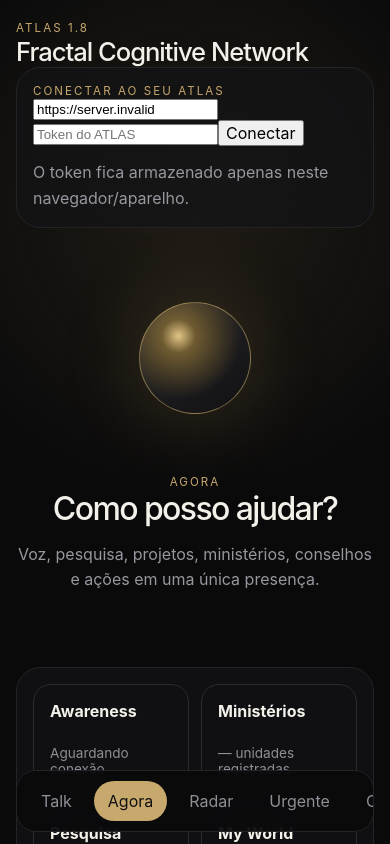
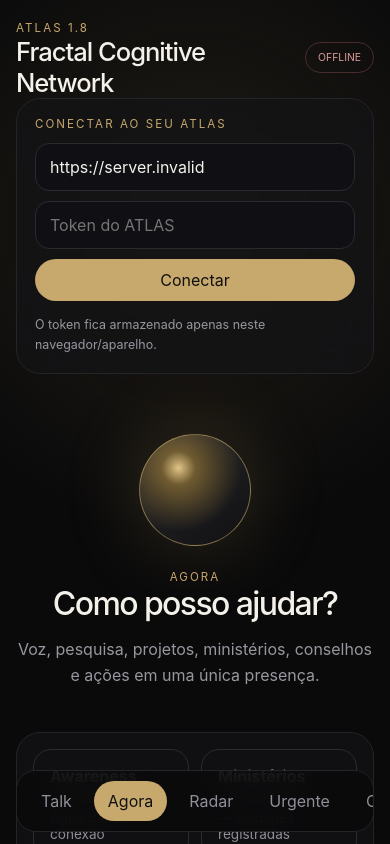
Before and after one commit to GabrielJaccoud/ATLAS, a React (Vite) app in the folder apps/mobile/: page / in a window 390 px wide. Shown: the top 844 px of the page. Built offline with nearby package versions, Linux system fonts and the light colour scheme; no server answers.

Commit message:
Polish connected ATLAS Mobile interface

```diff
--- a/apps/mobile/src/styles.css
+++ b/apps/mobile/src/styles.css
@@ -6,25 +6,36 @@
 }
 * { box-sizing: border-box; }
 body { margin: 0; min-width: 320px; min-height: 100vh; background:
-  radial-gradient(circle at 50% 20%, rgba(196,163,98,.12), transparent 35%),
-  #0a0a0b; }
-button { font: inherit; }
+  radial-gradient(circle at 50% 20%, rgba(196,163,98,.12), transparent 35%), #0a0a0b; }
+button,input,textarea { font: inherit; }
+input,textarea { background:#101014; color:#f4f1ea; border:1px solid #2a2a30; border-radius:14px; padding:13px 14px; }
+textarea { width:100%; resize:vertical; }
 .app-shell { max-width: 1200px; margin: 0 auto; padding: 24px; min-height: 100vh; }
 .topbar { display:flex; justify-content:space-between; gap:24px; align-items:flex-start; }
 h1,h2,p { margin:0; }
 h1 { font-size: clamp(1.6rem, 4vw, 3rem); font-weight:500; letter-spacing:-.04em; }
 h2 { font-size: clamp(2rem, 8vw, 4.5rem); font-weight:500; letter-spacing:-.05em; }
 .eyebrow { text-transform:uppercase; letter-spacing:.18em; font-size:.72rem; color:#c7a86d; }
-.status { padding:8px 12px; border:1px solid #2b2b2f; border-radius:999px; color:#b8b8bf; font-size:.72rem; }
-.hero { min-height:52vh; display:grid; place-items:center; text-align:center; gap:24px; padding:56px 0; }
-.orb { width:112px; height:112px; border-radius:50%; border:1px solid rgba(214,185,119,.55);
+.status { padding:8px 12px; border:1px solid #492d2d; border-radius:999px; color:#d79a9a; font-size:.72rem; }
+.status.online { border-color:#294834; color:#8fd1a4; }
+.hero { min-height:44vh; display:grid; place-items:center; text-align:center; gap:24px; padding:44px 0; }
+.orb { width:112px; height:112px; border-radius:50%; border:1px solid rgba(214,185,119,.55); cursor:pointer;
   box-shadow: 0 0 80px rgba(198,164,91,.22), inset 0 0 30px rgba(255,255,255,.05);
   background: radial-gradient(circle at 35% 30%, #e1c486 0, #6f5b31 16%, #17171a 60%, #050506 100%); }
 .muted { color:#97979f; max-width:640px; margin:14px auto 0; line-height:1.6; }
-.panel { border:1px solid #242428; border-radius:24px; background:rgba(20,20,23,.72); padding:16px; backdrop-filter:blur(18px); }
+.small { font-size:.78rem; }
+.panel { border:1px solid #242428; border-radius:24px; background:rgba(20,20,23,.72); padding:16px; backdrop-filter:blur(18px); margin-bottom:16px; }
+.connection { padding:18px; }
+.form-row { display:grid; grid-template-columns:1.4fr 1fr auto; gap:10px; margin-top:12px; }
 .grid { display:grid; grid-template-columns:repeat(4,1fr); gap:12px; }
 article { min-height:110px; border:1px solid #2b2b30; border-radius:18px; padding:16px; display:flex; flex-direction:column; justify-content:space-between; }
 article span { color:#8f8f98; font-size:.85rem; }
+.actions { display:flex; gap:10px; margin-top:10px; align-items:center; }
+.primary,.upload { border:0; background:#c7a86d; color:#111; padding:11px 16px; border-radius:999px; cursor:pointer; }
+.primary:disabled { opacity:.45; cursor:not-allowed; }
+.upload { background:#1d1d22; color:#ddd; border:1px solid #303036; }
+.upload input { display:none; }
+.reply { margin-top:14px; padding:16px; border-radius:16px; background:#101014; border:1px solid #2a2a30; white-space:pre-wrap; line-height:1.55; }
 .tabs { position:sticky; bottom:12px; margin-top:20px; display:flex; gap:8px; overflow:auto; padding:10px;
   background:rgba(10,10,11,.88); border:1px solid #252529; border-radius:20px; backdrop-filter:blur(18px); }
 .tabs button { border:0; background:transparent; color:#8f8f98; padding:10px 14px; border-radius:999px; white-space:nowrap; }
@@ -32,6 +43,8 @@ article span { color:#8f8f98; font-size:.85rem; }
 @media (max-width:760px) {
   .app-shell { padding:16px; }
   .grid { grid-template-columns:repeat(2,1fr); }
+  .form-row { grid-template-columns:1fr; }
   .topbar { align-items:center; }
-  .status { display:none; }
+  .status { font-size:.65rem; }
+  .hero { min-height:38vh; }
 }
```
